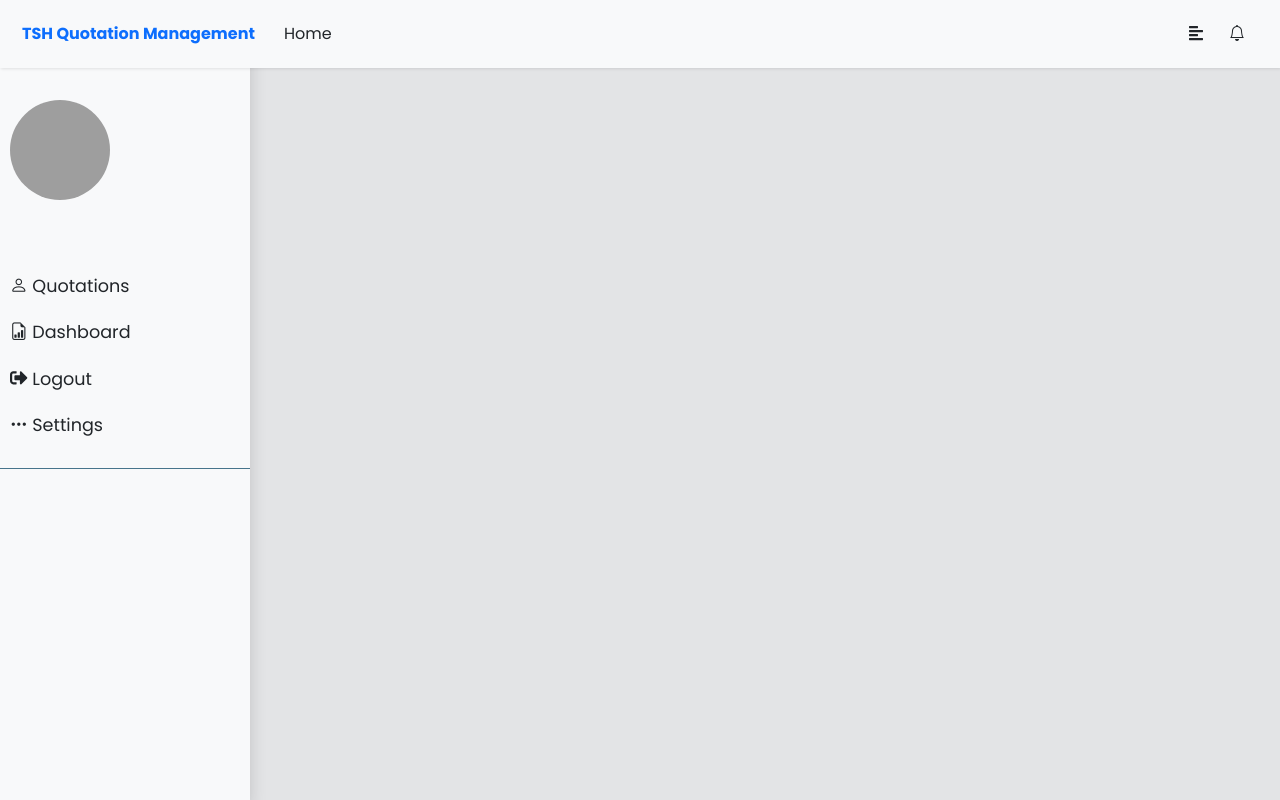
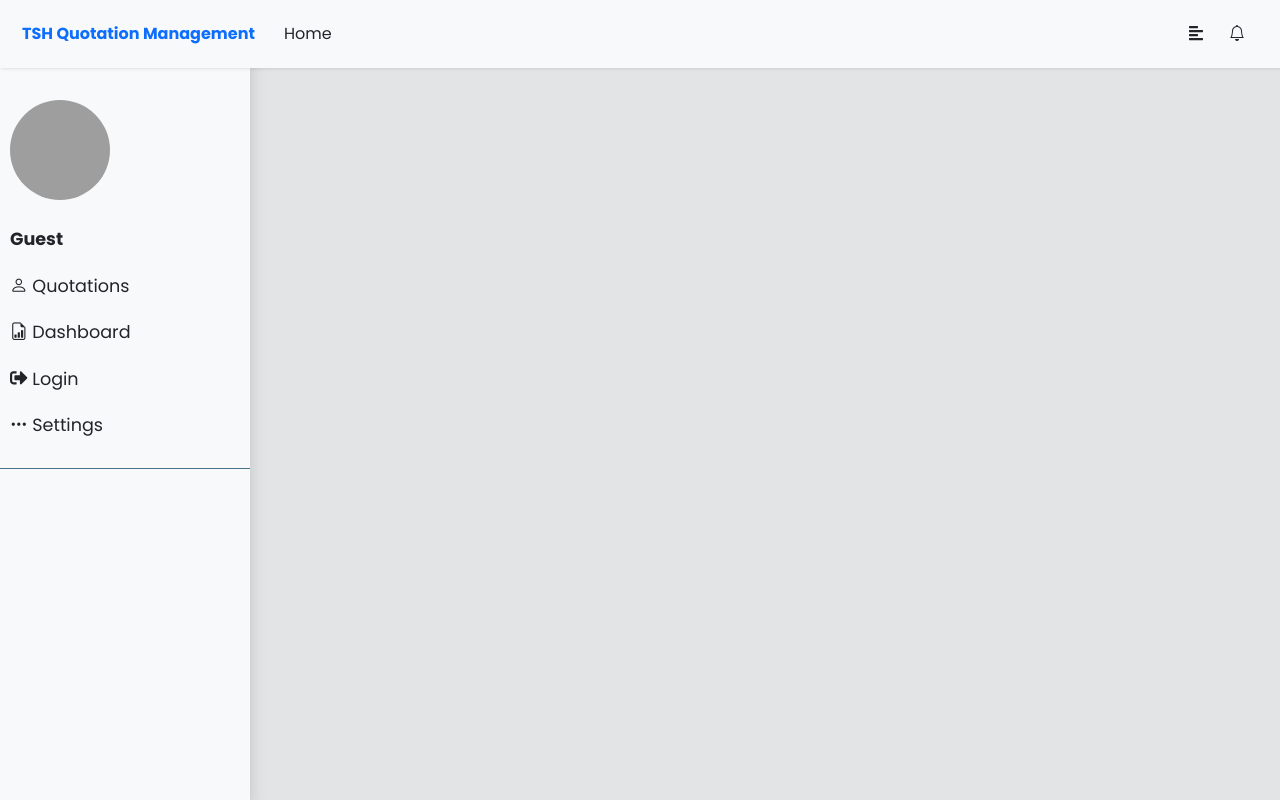
Before and after one commit to izzkhairable/fyp, a Python web app: template aqs_web/templates/wrapper-test.html in a window 1280 px wide. Run offline with Jinja, Linux system fonts and the light colour scheme; the template is opened without the code that fills it, so the values that code supplies are empty; some libraries are stand-ins or nearby versions; grey boxes are pictures that could not be loaded.

Commit message:
appear as guest if not logged in -> have login/logout button when given proper session establishment

```diff
--- a/aqs_web/templates/wrapper_header.html
+++ b/aqs_web/templates/wrapper_header.html
@@ -40,9 +40,18 @@
                         <br>
                         <!-- establish session user details | jinja python flask -->
                         <div class="row-sm align-self-center">
+
+                            <!-- if logged in, show name and roles -->
+                            {% if session['logged_in'] %}
                             <b>{{ session['role'] | title }}</b>
                             <br>
                             <u>{{ session['username'] | title }}</u>
+
+                            <!-- else, appear as guest -->
+                            {% else %}
+                            <b>Guest</b>
+
+                            {% endif %}
                         </div>
                     </a>
                 </li>
@@ -54,11 +63,11 @@
                 </li>
                 {% if session['logged_in']%}
                 <li>
-                    <a href="login"><i class="fas fa-sign-in-alt"></i> Login</a>
+                    <a href="/logout"><i class="fas fa-sign-in-alt"></i> Logout</a>
                 </li>
                 {%else%}
                 <li>
-                    <a href="logout"><i class="fas fa-sign-out-alt"></i> Logout</a>
+                    <a href="Login"><i class="fas fa-sign-out-alt"></i> Login</a>
                 </li>
                 {%endif%}
                 <li>
```
